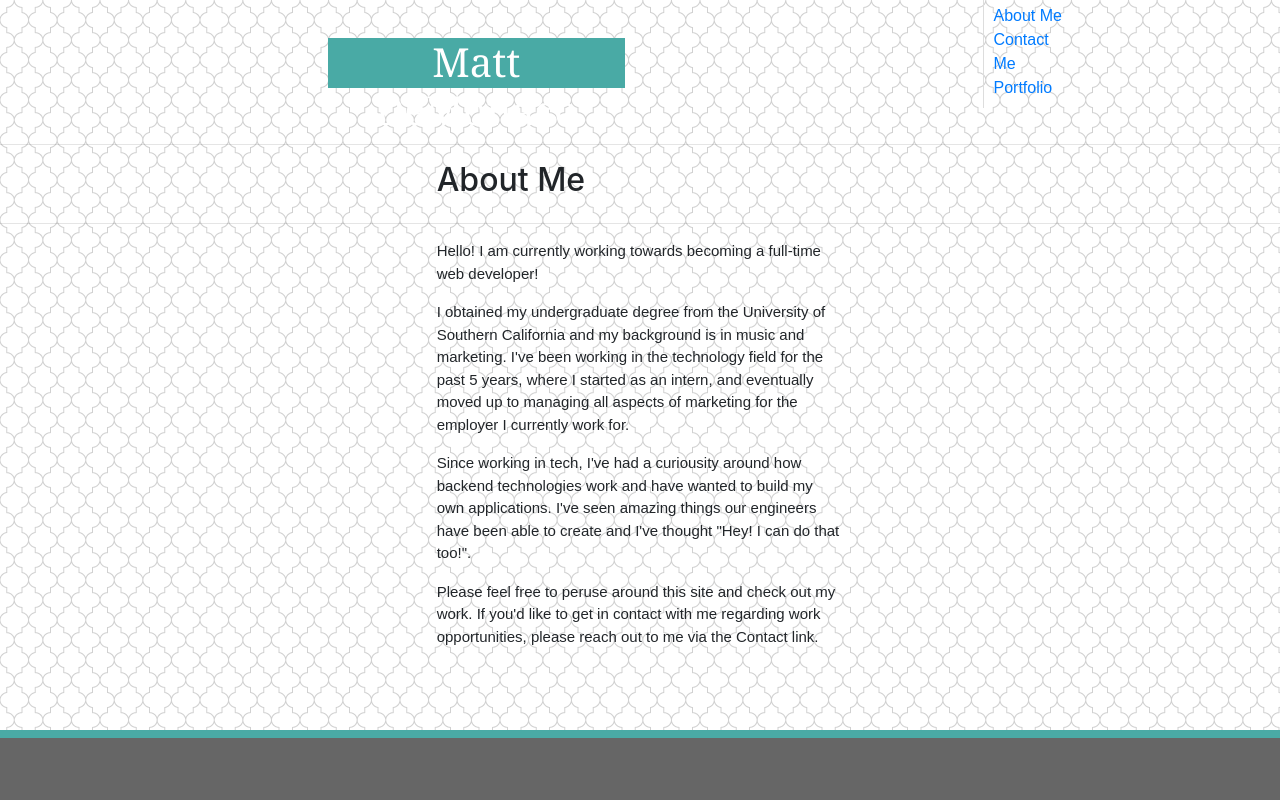
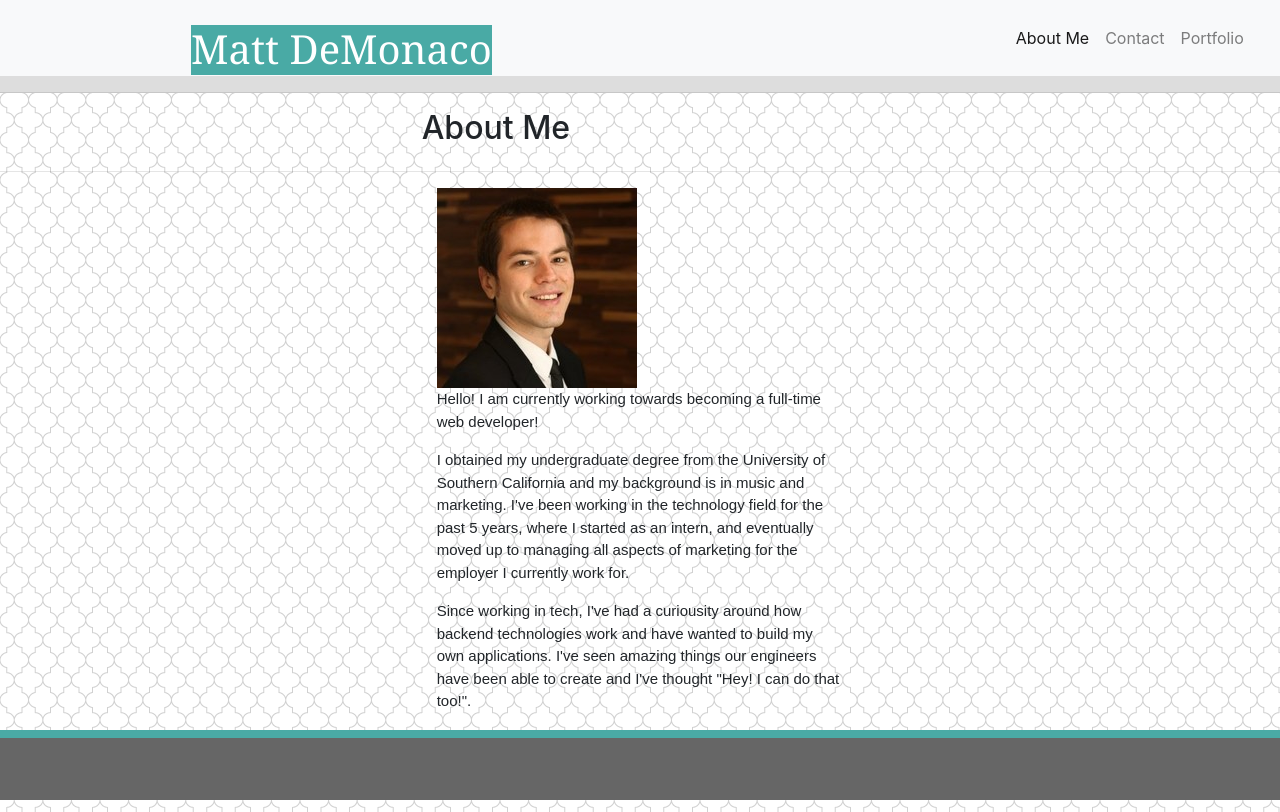
Before and after one commit to demonaco/Bootstrap-Portfolio, a plain HTML site: page index.html in a window 1280 px wide. Drawn offline with nearby package versions, Linux system fonts and the light colour scheme.

Commit message:
added Bootstrap Navbar, changed the nav selectable options

```diff
--- a/assets/style.css
+++ b/assets/style.css
@@ -8,21 +8,21 @@ h1{
     /* margin-bottom: 5px; */
     margin-top: 0px;
     background-color: #49aaa5;
-    padding: 0px 0px;
+    margin-left: 175px;
     margin-bottom: 0px;
     position: relative;
-    top: 38px;
+    top: 12px;
     font-family: 'Georgia', Times, Times New Roman, serif;
 }
 
 body{
-    background-image: url("/assets/images/hotel-wallpaper.png");
+    background-image: url("images/hotel-wallpaper.png");
 }
 
 .background{
     float: top;
     height: 850px;
-    width: 100%;
+    width: 100%
     padding: 0%;
     margin: 0%;
     position: static;
@@ -37,18 +37,20 @@ body{
     }
 
     .aboutMeCenter{
-        padding: 43px;
+        padding: 0px;
         margin: 0px 150px 0px 185px;
         border: 1px #dddddd solid;
         position: relative;
         top: -815px;
         background-color: #ffffff;
         font-family: 'Arial', 'Helvetica Neue', Helvetica, sans-serif;
-        color: #777777;
+        font: #49aaa5;
         width: 960px;
         font-display: 5px;
         line-height: 1.70;
+        position: fixed;
         border: solid black 2px;
+        color: #ffffff;
         /* word-wrap: normal; */
            }
 
@@ -88,3 +90,34 @@ align: left;
 font-size: 15px;
 
 }
+/*
+/* .infoContainer {
+border-color: #666666;
+border-top: 50px;
+border-left: 100px;
+border-right: 100px;
+border-bottom: 150px;
+width: 50%;
+height: 50%;
+align: center; */
+}
+
+.navbar-nav{
+    float: right;
+}
+
+.navbar-nav{
+
+    float: right;
+
+    padding-left: 500px;
+}
+
+header {
+    background-color: #dddddd;
+}
+
+.topLine{
+    padding-top: 0%;
+    margin: 0%;
+}
--- a/index.html
+++ b/index.html
@@ -10,8 +10,32 @@
     <title>Matt DeMonaco</title>
   </head>
   <body>
+    <!--Navbar from Bootstrap-->
+    <header>
+    <nav class="navbar navbar-expand-lg navbar-light bg-light">
+            <a class="navbar-brand" href="#"><h1>Matt DeMonaco</h1></a>
+            <!-- <button class="navbar-toggler" type="button" data-toggle="collapse" data-target="#navbarNavAltMarkup" aria-controls="navbarNavAltMarkup" aria-expanded="false" aria-label="Toggle navigation">
+              <span class="navbar-toggler-icon"></span>
+            </button> -->
+            <!-- <div class="collapse navbar-collapse" id="navbarNavAltMarkup"> -->
+              <div class="navbar-nav">
+                <a class="nav-item nav-link active" href="#">About Me<span class="sr-only">(current)</span></a>
+                <a class="nav-item nav-link" href="#">Contact</a>
+                <a class="nav-item nav-link" href="#">Portfolio</a>
+
+              </div>
+            </div>
+            <!-- <hr id="topLine"></hr> -->
+          </nav>
+          <hr id="topLine"></hr>
+        </header>
+
+
+
+
+
       <!--Header starts - row 1-->
-      <Header>
+      <!-- <Header>
           <div class=row>
               <div class=col-md-3></div>
 
@@ -27,25 +51,39 @@
 
     </div>
         </div>
-    </Header>
-    <hr id="topLine"></hr>
+    </Header> -->
+    <!-- <hr id="topLine"></hr> -->
     <!--About me above the image and paragraphs-->
    <!-- <img src="assets/images/hotel-wallpaper.png" class="background"> -->
-    <div class=row>
+    <div class="row" class="aboutMeCenter">
             <div class=col-md-4></div>
-                <div class=col-md-4 aboutMeCenter><h2>About Me</h2></Div>
+                <div class=col-md-4r><h2>About Me</h2></Div>
             </div>
 
        <hr>
-        <div class="row" bioSection>
-            <div class="col-md-4"></div>
-        <div class="col-md-4"><p>Hello! I am currently working towards becoming a full-time web developer!</p>
+       <div class="container1">
+           <div class="row">
+               <div class=col-sm-4></div>
+               <!-- <div class="infoContainer"> -->
+       <!-- <div class="profilePhoto">
+           <img src="assets/images/0.jpg"> -->
+        <!-- <div class="row" bioSection> -->
+            <div class="col-sm-4">
+            <div class="profilePhoto">
+                    <img src="assets/images/0.jpg">
+       <p>Hello! I am currently working towards becoming a full-time web developer!</p>
             <p>I obtained my undergraduate degree from the University of Southern California and my background is in music and marketing. I've been working in the technology field for the past 5 years, where I started as an intern, and eventually moved up to managing all aspects of marketing for the employer I currently work for.</p>
             <p>Since working in tech, I've had a curiousity around how backend technologies work and have wanted to build my own applications. I've seen amazing things our engineers have been able to create and I've thought "Hey! I can do that too!". </p>
             <p>Please feel free to peruse around this site and check out my work. If you'd like to get in contact with me regarding work opportunities, please reach out to me via the Contact link.</p>
         </div>
+        </div>
+        <!-- </div> -->
+
+        </div>
             <!-- <div class="col-md-4"></div> -->
         </div>
+    </div>
+    </div>
 
         <!--Footer section-->
     <div class="row">
```
Also changed, not shown: assets/images/0.jpg (added), 3 other files.
